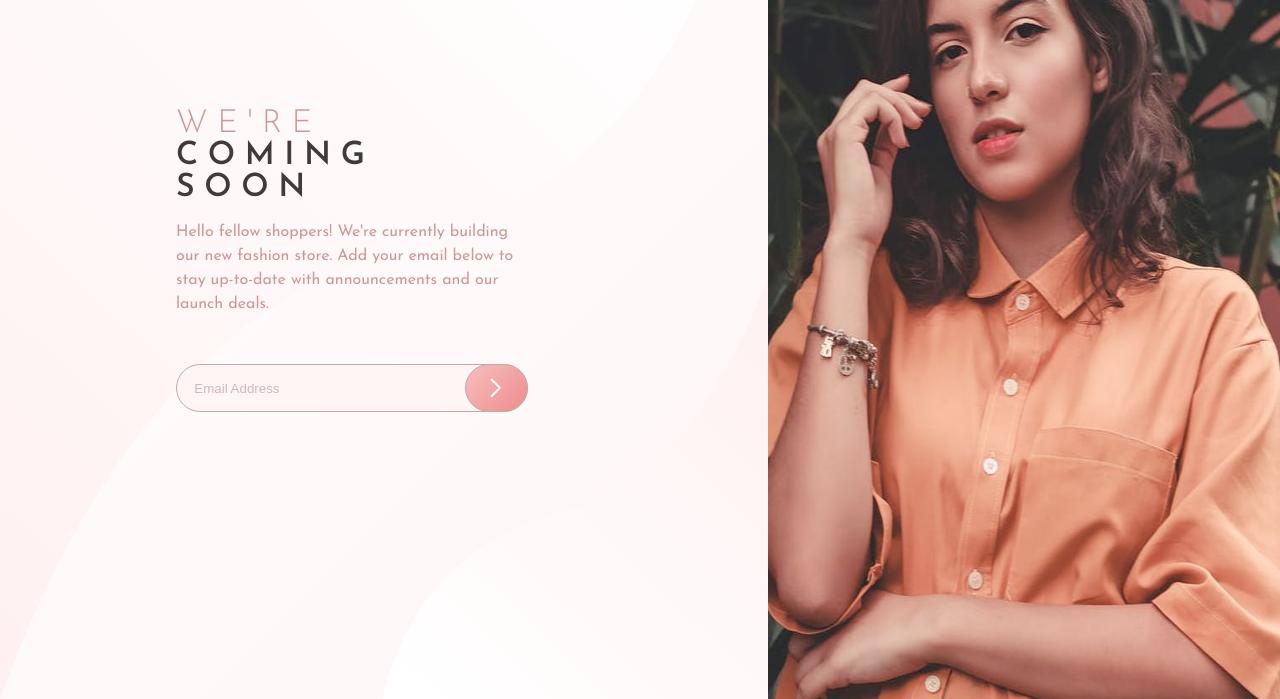
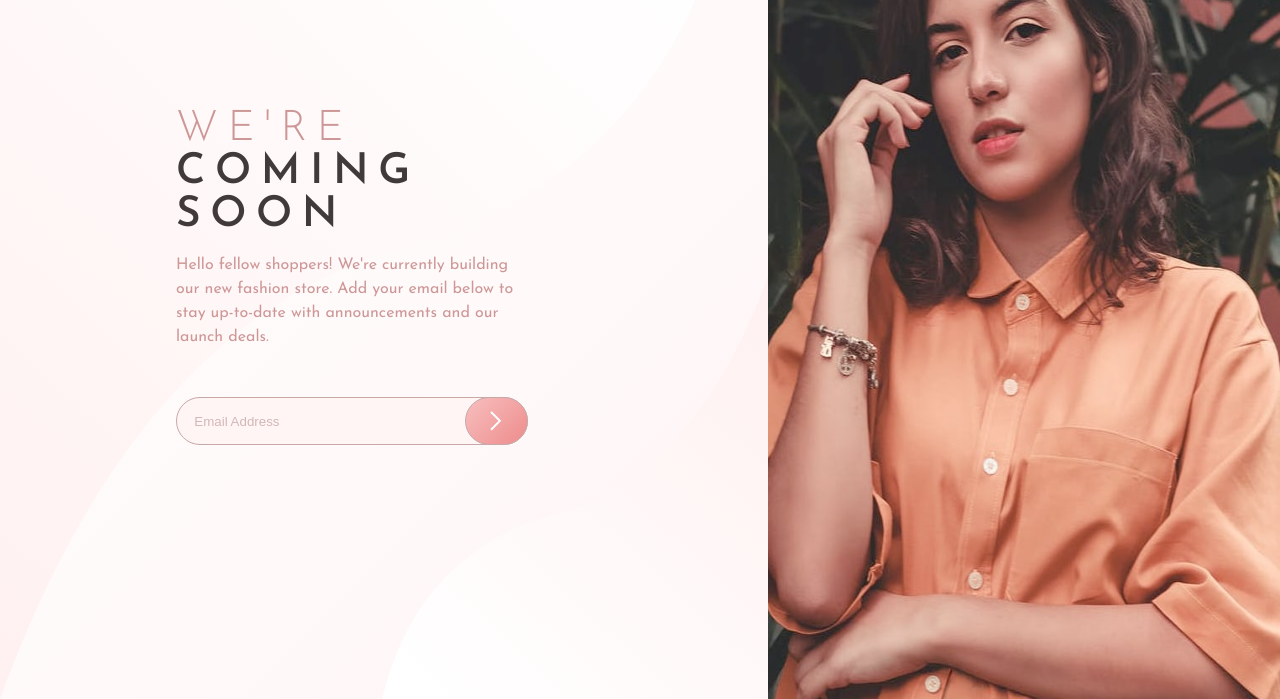
Before and after one commit to arcturian-ninja/fem-newbie-4, a plain HTML site: page index.html in a window 1280 px wide. Shown: the part 101-800 px from the top of the page. Drawn offline with Linux system fonts and the light colour scheme.

Commit message:
Initial commit

```diff
--- a/css/main.css
+++ b/css/main.css
@@ -73,7 +73,7 @@ header{
     width: 35%;
 }
 h1.coming-soon{
-    font-size: 2rem;
+    font-size: 7ex;
     letter-spacing: 0.6rem;
     margin: 30px 0 10px 0;
     color: hsl(0, 6%, 24%);
```
